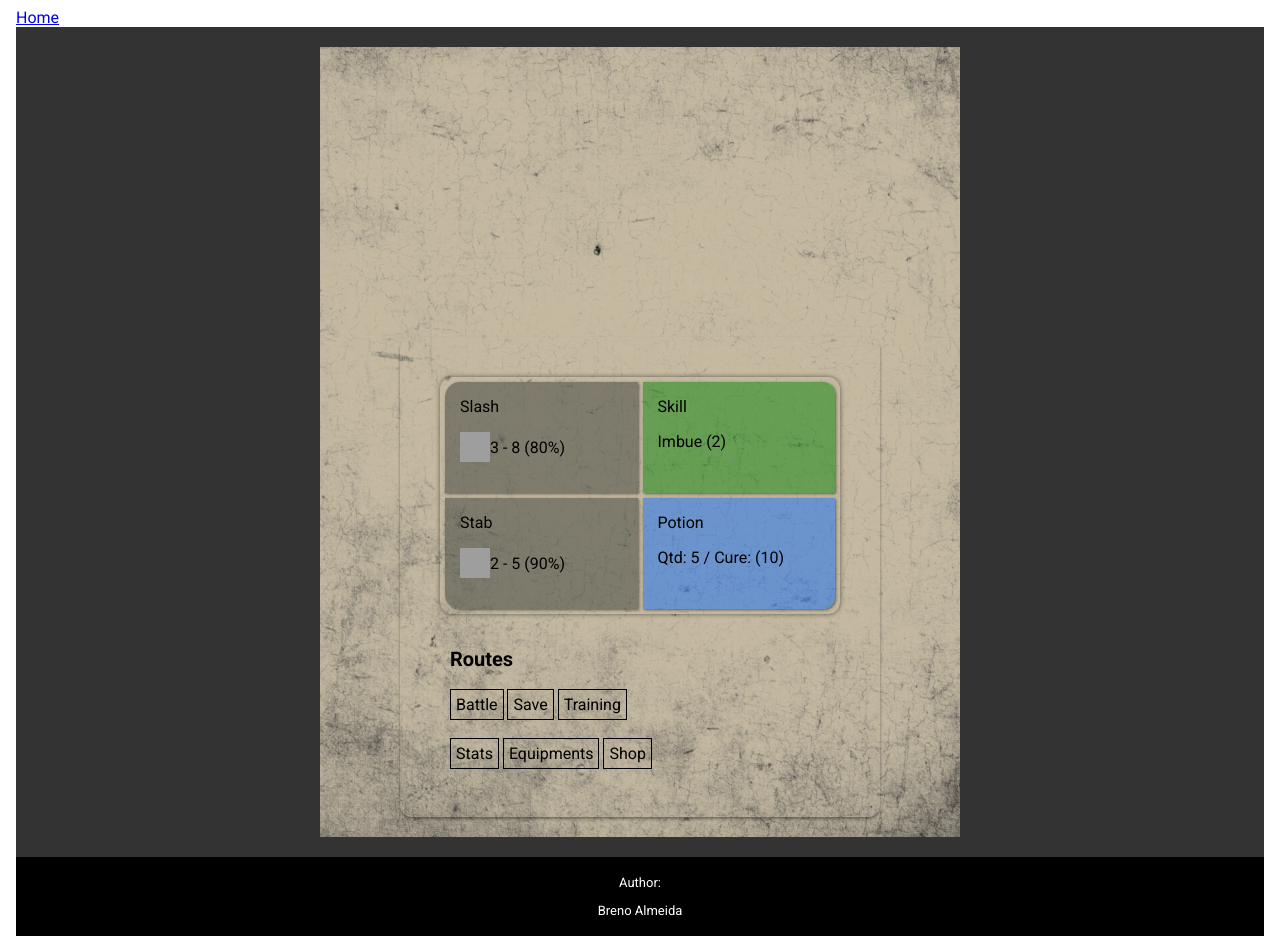
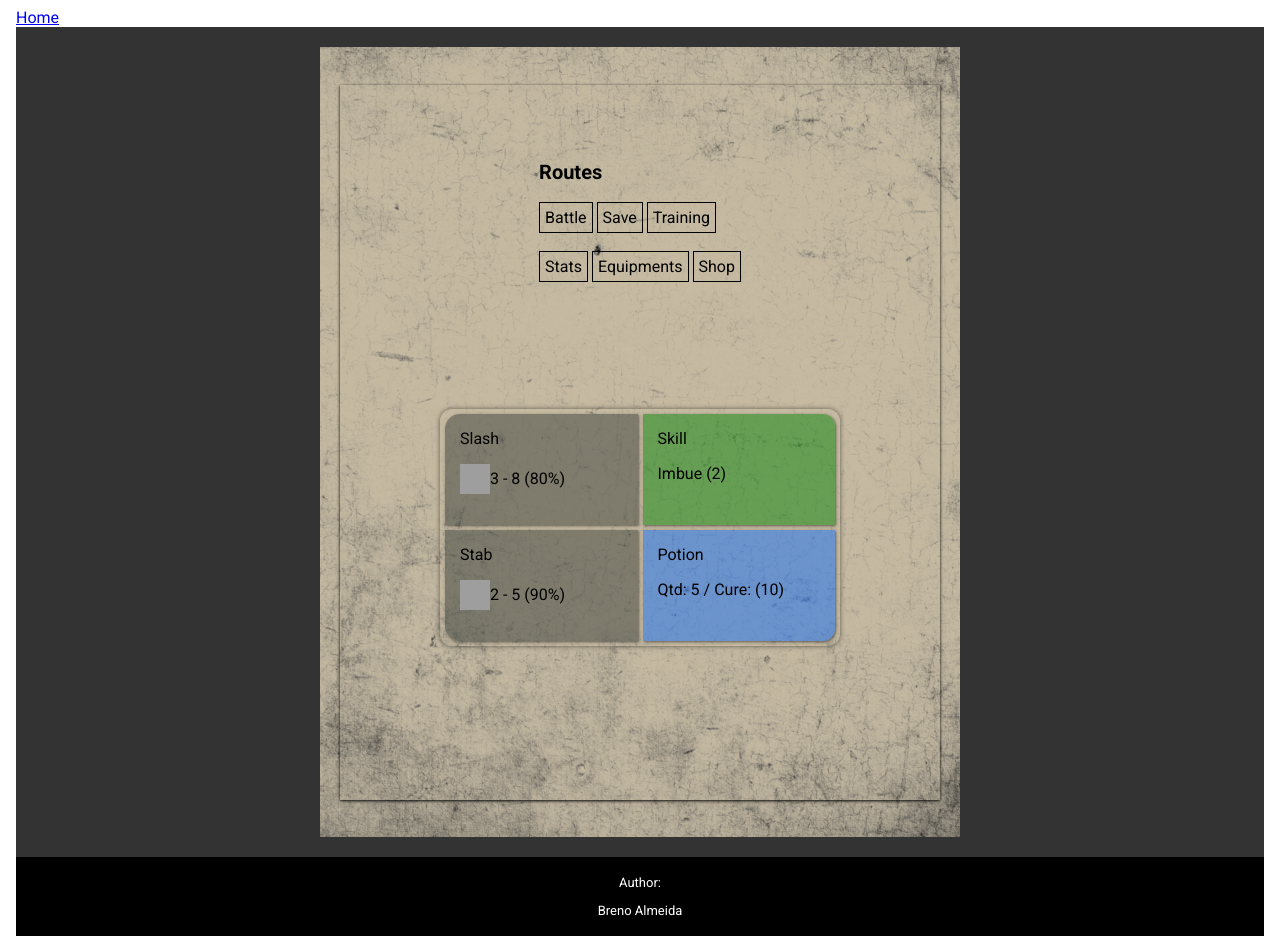
Before and after one commit to brenimsilva/svelte-rpg, a SvelteKit app: page / in a window 1280 px wide. Built offline with nearby package versions, Linux system fonts and the light colour scheme; grey boxes are pictures that could not be loaded.

Commit message:
[Chore]: Routes Component

```diff
--- a/src/components/Actions.svelte
+++ b/src/components/Actions.svelte
@@ -33,30 +33,9 @@
             </div>
         </div>
     {/if}
-    <div class="routes_menu">
-        <h1 class="title">Routes</h1>
-        <div class="">
-            <a href="/battle" class="action">Battle</a>
-            <a href="/save" class="action">Save</a>
-            <a href="/training" class="action">Training</a>
-        </div>
-        <div>
-            <a href="/stats" class="action">Stats</a>
-            <a href="/equipment" class="action">Equipments</a>
-            <a href="/shop" class="action">Shop</a>
-        </div>
-    </div>
 </div>
 
 <style>
-    .routes_menu {
-        height: 150px;
-        padding: 10px;
-        width: 100%;
-        display: grid;
-        grid-template-rows: 1fr 1fr 1fr;
-        gap: 10px;
-    }
     #slash_action {
         background-color: rgba(58, 64, 58, 0.50);
         border-top-left-radius: 15px;
--- a/src/components/Menu.svelte
+++ b/src/components/Menu.svelte
@@ -1,10 +1,18 @@
 <script lang="ts">
 	import Actions from "./Actions.svelte";
+	import Routes from "./Routes.svelte";
 </script>
 
 <div class="container">
+    <Routes />
     <Actions />
 </div>
 
 <style>
+    .container {
+        display: flex;
+        flex-direction: column;
+        justify-content: center;
+        align-items: center;
+    }
 </style>
--- /dev/null
+++ b/src/components/Routes.svelte
@@ -0,0 +1,41 @@
+    <div class="routes_menu">
+        <h1 class="title">Routes</h1>
+        <div class="">
+            <a href="/battle" class="action">Battle</a>
+            <a href="/save" class="action">Save</a>
+            <a href="/training" class="action">Training</a>
+        </div>
+        <div>
+            <a href="/stats" class="action">Stats</a>
+            <a href="/equipment" class="action">Equipments</a>
+            <a href="/shop" class="action">Shop</a>
+        </div>
+    </div>
+    <style scoped>
+    .routes_menu {
+        height: 150px;
+        padding: 10px;
+        display: grid;
+        grid-template-rows: 1fr 1fr 1fr;
+        gap: 10px;
+    }
+    .action {
+        border: 1px solid black;
+        padding: 5px;
+        cursor: pointer;
+        text-decoration: none;
+        transition: all 0.2s ease;
+        color: black;
+        user-select: none;
+    }
+    .action:hover {
+        background-color: gray;
+        color: white;
+    }
+    .action:active {
+        background-color: rgba(128, 128, 128, 0.525);
+    }
+    .title {
+        font-size: 20px;
+    }
+    </style>
--- a/src/routes/+layout.svelte
+++ b/src/routes/+layout.svelte
@@ -14,8 +14,6 @@ import "./style.css"
         <main>
             <div class="content">
                 <slot />
-            </div>
-            <div class="menu_container">
                 <Menu />
             </div>
         </main>
@@ -26,7 +24,7 @@ import "./style.css"
     </footer>
 </body>
 
-<style>
+<style scoped>
     footer {
         background-color: black;
         color: white;
@@ -52,18 +50,17 @@ import "./style.css"
         background-position: center;
         display: flex;
         justify-content: center;
-        flex-direction: column;
         align-items: center;
         padding: 20px;
         width: 600px;
         height: 750px;
     }
-    .menu_container {
-         display: flex;
-         justify-content: center;
-         padding: 20px;
-         border-radius: 12px;
-         box-shadow: 0 2px 3px rgba(0, 0, 0, 0.382);
+    .content {
+        display: flex;
+        justify-content: center;
+        align-items: center;
+        box-shadow: 0 1px 3px black;
+        min-height: 90%;
     }
     .content {
         height: 300px;
```
